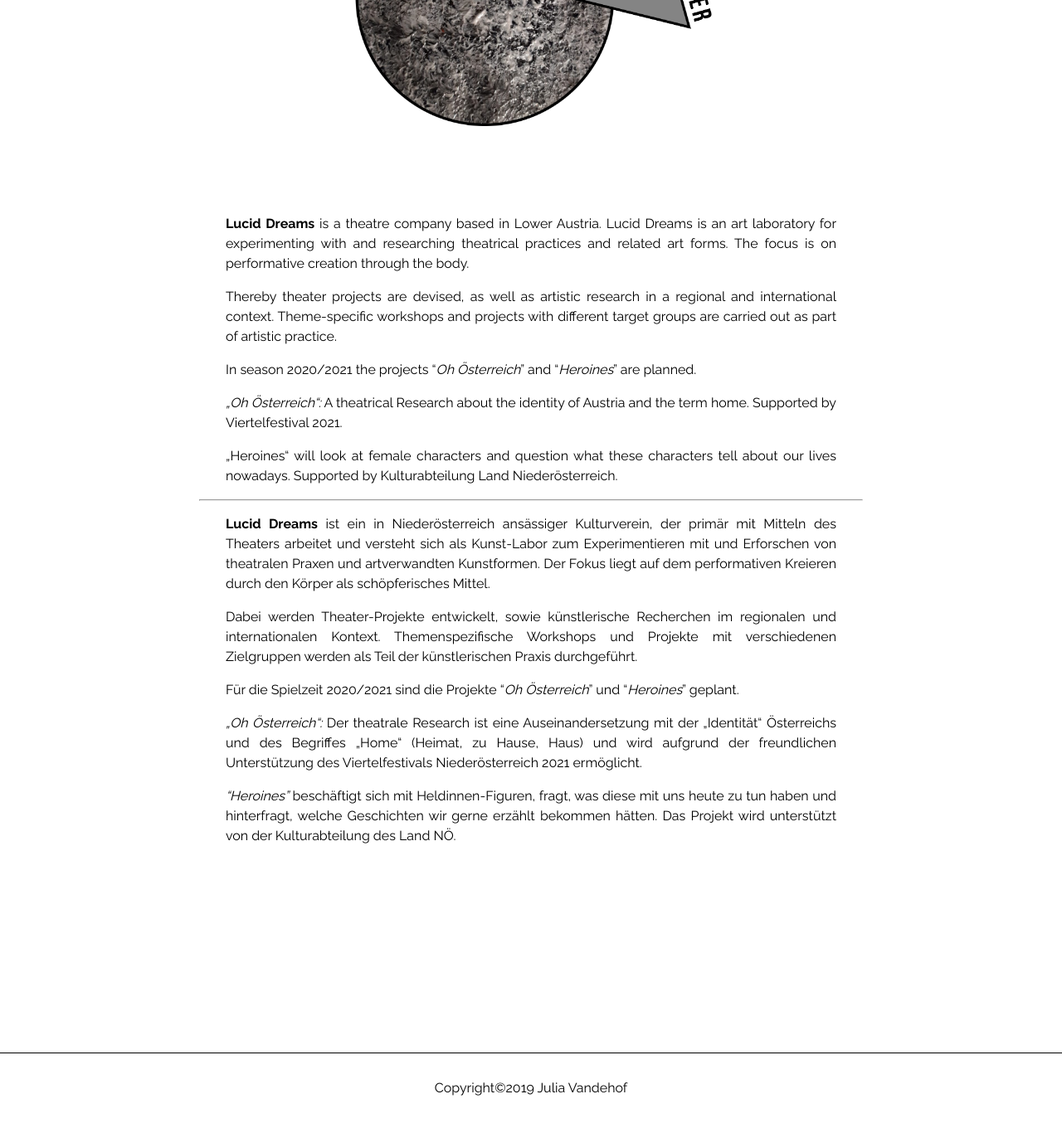
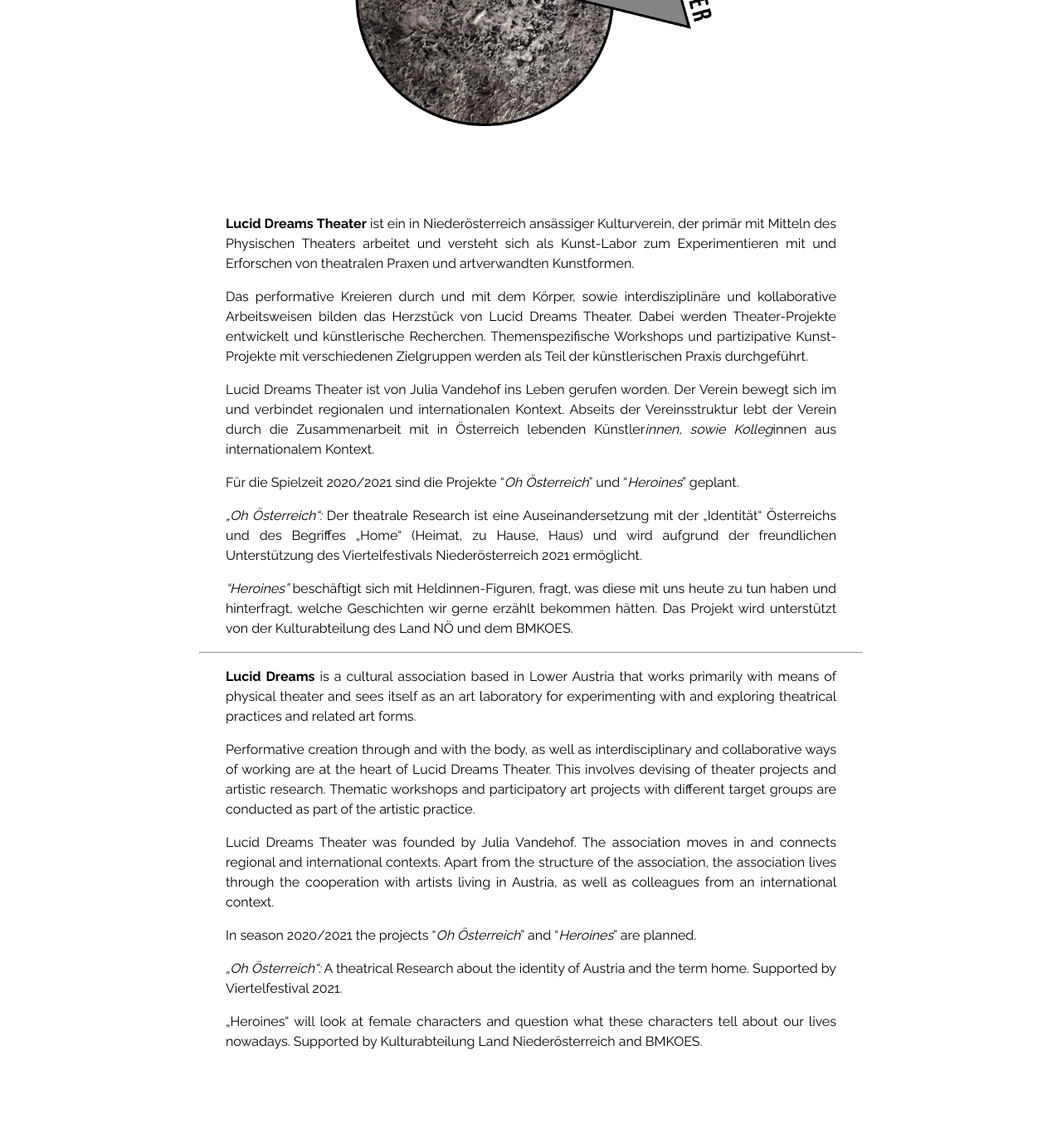
Before and after one commit to matteocarpi/julia, a Jekyll site: the page built from _posts/2020-01-24-theater-spinnerei.md, in a window 1280 px wide and 1400 px high, scrolled down 533 px. Shown: the top 1360 px of the window at 83% size. Built offline with Jekyll 4.4.1, drawn with Linux system fonts in a browser that asks for light colours.

Commit message:
Update from Forestry.io Julia Proeglhoef updated _posts/2020-01-24-theater-spinnerei.md

```diff
--- a/_posts/2020-01-24-theater-spinnerei.md
+++ b/_posts/2020-01-24-theater-spinnerei.md
@@ -11,30 +11,32 @@
 only_current: false
 main_pictures:
 - "/uploads/lucid_dreams_logo.jpg"
-description: "**Lucid Dreams** is a theatre company based in Lower Austria. Lucid
-  Dreams is an art laboratory for experimenting with and researching theatrical practices
-  and related art forms. The focus is on performative creation through the body. \n\nThereby
-  theater projects are devised, as well as artistic research in a regional and international
-  context. Theme-specific workshops and projects with different target groups are
-  carried out as part of artistic practice.\n\nIn season 2020/2021 the projects \"_Oh
-  Österreich_\" and \"_Heroines_\" are planned.\n\n_„Oh Österreich“:_ A theatrical
-  Research about the identity of Austria and the term home. Supported by Viertelfestival
-  2021.\n\n„Heroines“ will look at female characters and question what these characters
-  tell about our lives nowadays. Supported by Kulturabteilung Land Niederösterreich.\n\n***\n\n**Lucid
-  Dreams** ist ein in Niederösterreich ansässiger Kulturverein, der primär mit Mitteln
-  des Theaters arbeitet und versteht sich als Kunst-Labor zum Experimentieren mit
-  und Erforschen von theatralen Praxen und artverwandten Kunstformen. Der Fokus liegt
-  auf dem performativen Kreieren durch den Körper als schöpferisches Mittel.\n\nDabei
-  werden Theater-Projekte entwickelt, sowie künstlerische Recherchen im regionalen
-  und internationalen Kontext. Themenspezifische Workshops und Projekte mit verschiedenen
-  Zielgruppen werden als Teil der künstlerischen Praxis durchgeführt.\n\nFür die Spielzeit
-  2020/2021 sind die Projekte \"_Oh Österreich_\" und \"_Heroines_\" geplant.\n\n_„Oh
-  Österreich“:_ Der theatrale Research ist eine Auseinandersetzung mit der „Identität“
-  Österreichs und des Begriffes „Home“ (Heimat, zu Hause, Haus) und wird aufgrund
-  der freundlichen Unterstützung des Viertelfestivals Niederösterreich 2021 ermöglicht.\n\n_\"Heroines\"_
-  beschäftigt sich mit Heldinnen-Figuren, fragt, was diese mit uns heute zu tun haben
-  und hinterfragt, welche Geschichten wir gerne erzählt bekommen hätten. Das Projekt
-  wird unterstützt von der Kulturabteilung des Land NÖ."
+description: |-
+  **Lucid Dreams** **Theater** ist ein in Niederösterreich ansässiger Kulturverein, der primär mit Mitteln des Physischen Theaters arbeitet und versteht sich als Kunst-Labor zum Experimentieren mit und Erforschen von theatralen Praxen und artverwandten Kunstformen.
+
+  Das performative Kreieren durch und mit dem Körper, sowie interdisziplinäre und kollaborative Arbeitsweisen bilden das Herzstück von Lucid Dreams Theater. Dabei werden Theater-Projekte entwickelt und künstlerische Recherchen. Themenspezifische Workshops und partizipative Kunst-Projekte mit verschiedenen Zielgruppen werden als Teil der künstlerischen Praxis durchgeführt.
+
+  Lucid Dreams Theater ist von Julia Vandehof ins Leben gerufen worden. Der Verein bewegt sich im und verbindet regionalen und internationalen Kontext. Abseits der Vereinsstruktur lebt der Verein durch die Zusammenarbeit mit in Österreich lebenden Künstler*innen, sowie Kolleg*innen aus internationalem Kontext.
+
+  Für die Spielzeit 2020/2021 sind die Projekte "_Oh Österreich_" und "_Heroines_" geplant.
+
+  _„Oh Österreich“:_ Der theatrale Research ist eine Auseinandersetzung mit der „Identität“ Österreichs und des Begriffes „Home“ (Heimat, zu Hause, Haus) und wird aufgrund der freundlichen Unterstützung des Viertelfestivals Niederösterreich 2021 ermöglicht.
+
+  _"Heroines"_ beschäftigt sich mit Heldinnen-Figuren, fragt, was diese mit uns heute zu tun haben und hinterfragt, welche Geschichten wir gerne erzählt bekommen hätten. Das Projekt wird unterstützt von der Kulturabteilung des Land NÖ und dem BMKOES.
+
+  ***
+
+  **Lucid Dreams** is a cultural association based in Lower Austria that works primarily with means of physical theater and sees itself as an art laboratory for experimenting with and exploring theatrical practices and related art forms.
+
+  Performative creation through and with the body, as well as interdisciplinary and collaborative ways of working are at the heart of Lucid Dreams Theater. This involves devising of theater projects and artistic research. Thematic workshops and participatory art projects with different target groups are conducted as part of the artistic practice.
+
+  Lucid Dreams Theater was founded by Julia Vandehof. The association moves in and connects regional and international contexts. Apart from the structure of the association, the association lives through the cooperation with artists living in Austria, as well as colleagues from an international context.
+
+  In season 2020/2021 the projects "_Oh Österreich_" and "_Heroines_" are planned.
+
+  _„Oh Österreich“:_ A theatrical Research about the identity of Austria and the term home. Supported by Viertelfestival 2021.
+
+  „Heroines“ will look at female characters and question what these characters tell about our lives nowadays. Supported by Kulturabteilung Land Niederösterreich and BMKOES.
 gallery: []
 youtube_link: ''
 press: false
```
